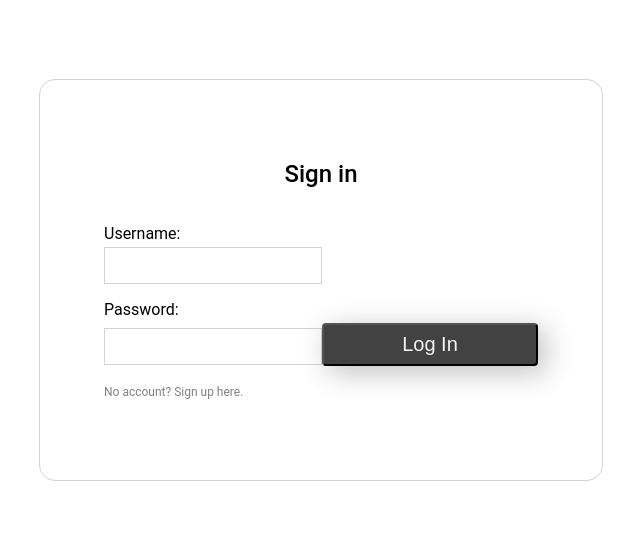
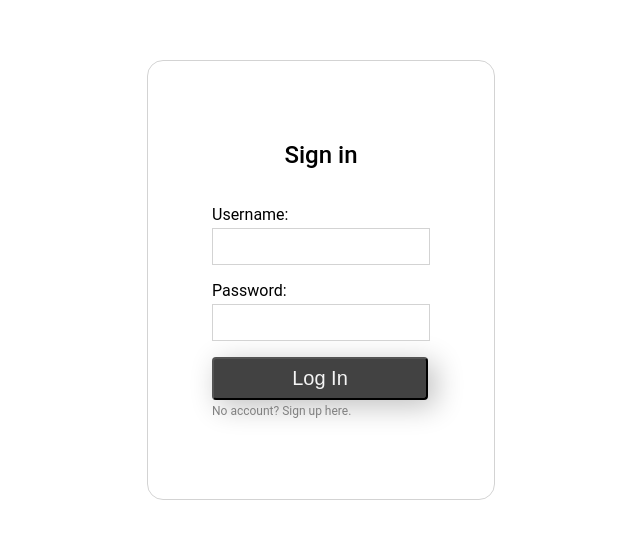
Before and after one commit to zhan-xl/project_3, a React (Create React App) app in the folder client/: page /log-in in a window 1280 px wide. Shown: the part 120-658 px from the top of the page, without its empty margins (319-959 px from the left). Built offline with nearby package versions, Linux system fonts and the light colour scheme.

Commit message:
post api request

```diff
--- a/client/src/pages/LogOut.jsx
+++ b/client/src/pages/LogOut.jsx
@@ -4,11 +4,9 @@ import {useNavigate} from "react-router-dom";
 
 const LogOut  = () => {
 
-  //const {setAuth} = useContext(AuthContext);
   const navigate = useNavigate();
 
   useEffect(() => {
-    //setAuth("");
     setTimeout(() => {
       navigate("/");
     }, 1000)
--- a/client/src/style/LogIn.css
+++ b/client/src/style/LogIn.css
@@ -19,6 +19,7 @@
 
 .log-in-button {
   font-weight: normal;
+  display: block;
   color: #F4F4F4;
   background-color: #424242;
   font-size: 20px;
```
